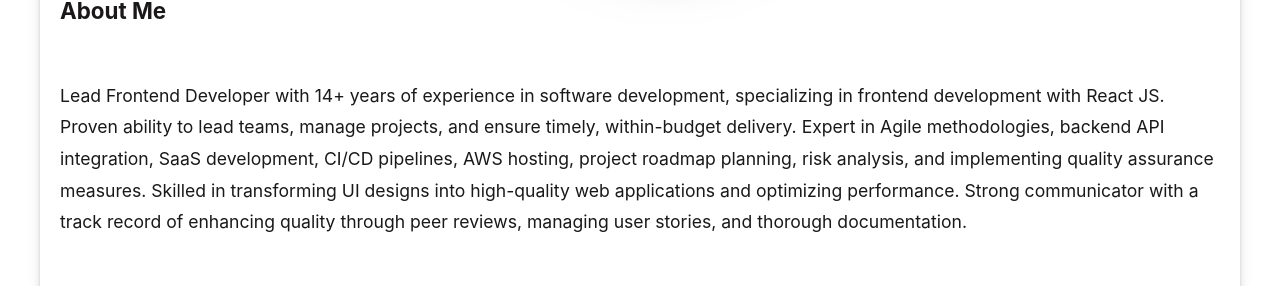
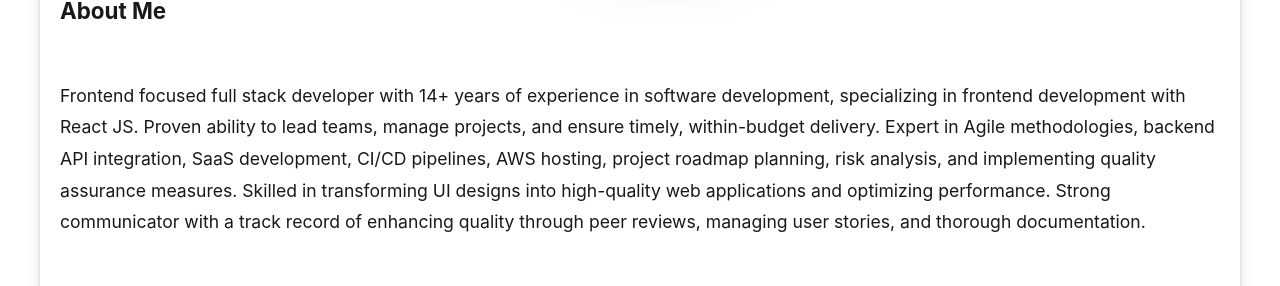
Before and after one commit to gauravthorath/Portfolio, a React (Vite) app: page /Portfolio/about in a window 1280 px wide. Shown: the part 382-668 px from the top of the page. Built offline with nearby package versions, Linux system fonts and the light colour scheme; no server answers; the database is empty.

Commit message:
Update About.tsx

```diff
--- a/src/pages/About/About.tsx
+++ b/src/pages/About/About.tsx
@@ -99,7 +99,7 @@
           <div className={`${styles.about_content}`}>
             <h1 className={`${styles.big_title}`}>About Me</h1>
             <p className={`${styles.about_description}`}>
-              Lead Frontend Developer with 14+ years of experience in software
+              Frontend focused full stack developer with 14+ years of experience in software
               development, specializing in frontend development with React JS.
               Proven ability to lead teams, manage projects, and ensure timely,
               within-budget delivery. Expert in Agile methodologies, backend API
```
